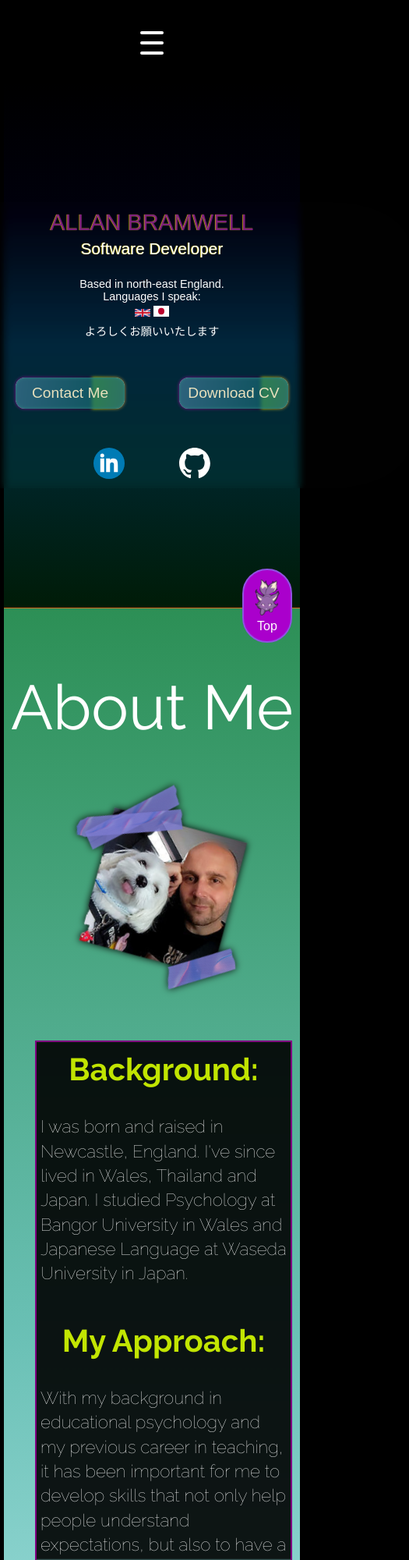
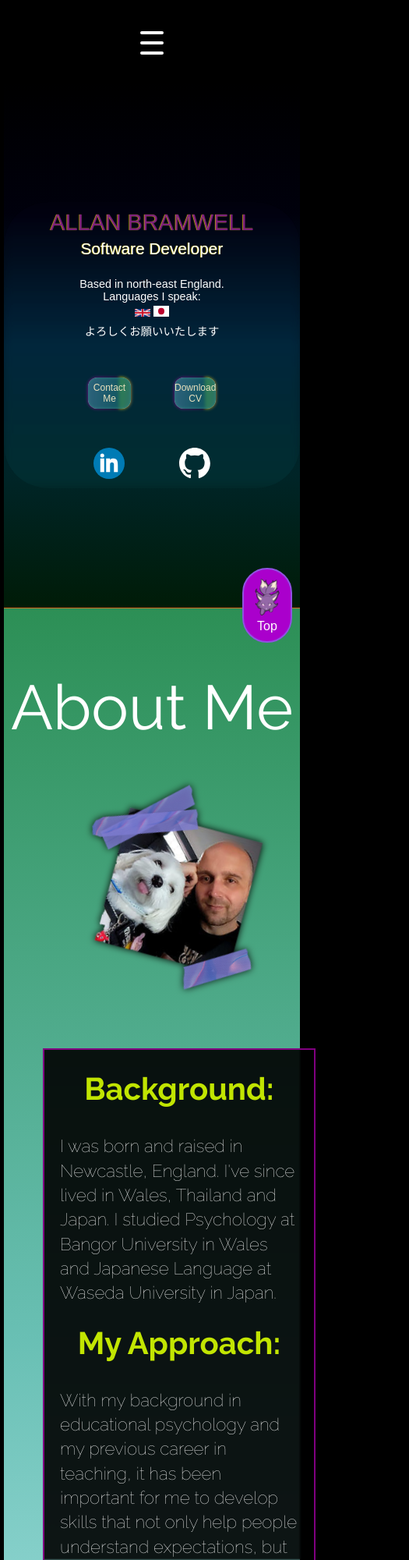
Before and after one commit to Thelonelyship/Portfolio-Project, a plain HTML site: page index.html in a window 390 px wide. Shown: the top 2000 px of the page at 78% size, 525 px wide, since content can reach past the window. Drawn offline with Linux system fonts and the light colour scheme; a web font is replaced by a local one.

Commit message:
Ok Final Media Query (for now)

```diff
--- a/mediaqueries.css
+++ b/mediaqueries.css
@@ -170,8 +170,12 @@
     }
 
     .aboutme {
-        margin: 60px;
+        margin: 30px;
         padding: 20px;
+    }
+
+    #profile .myprofile{
+        width: 92%;
     }
     #profile .myprofile .selfie img{
         width: 400px;
@@ -284,6 +288,14 @@
         display: none;
     }
 
+    #herointro{
+        width: 100%;
+    }
+
+    .intro{
+        width: 100%;
+    }
+
 
     .intro h1 {
         font-size: 1.8rem;
@@ -310,6 +322,14 @@
         display: none;
     }
 
+    .btn-container{
+        width: auto;
+    }
+    .btn{
+        width:50%;
+        font-size: 12px;
+    }
+
 
     .myprofile {
         padding: 5px;
@@ -320,9 +340,8 @@
     }
 
     .aboutme {
-        margin: 20px;
-        padding: 5px;
-        font-size: 0.9rem;
+        width: 350px;
+        font-size: 0.4rem;
     }
 
 
@@ -339,7 +358,7 @@
     }
 
     .myemail {
-        font-size: 0.9rem;
+        width: 100%;
         text-align: center;
     }
 
```
